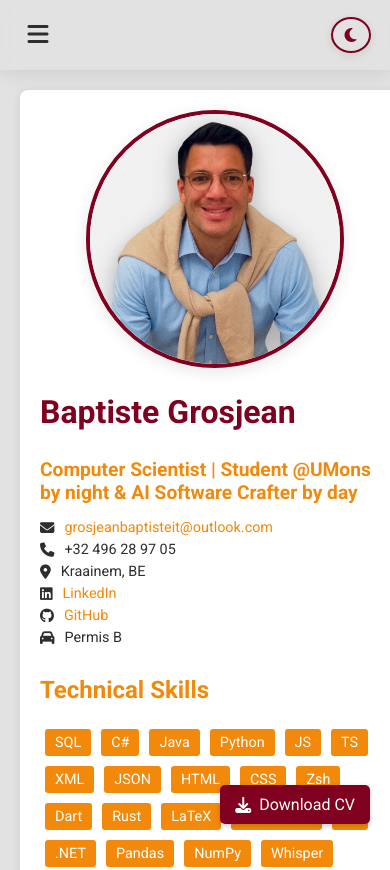
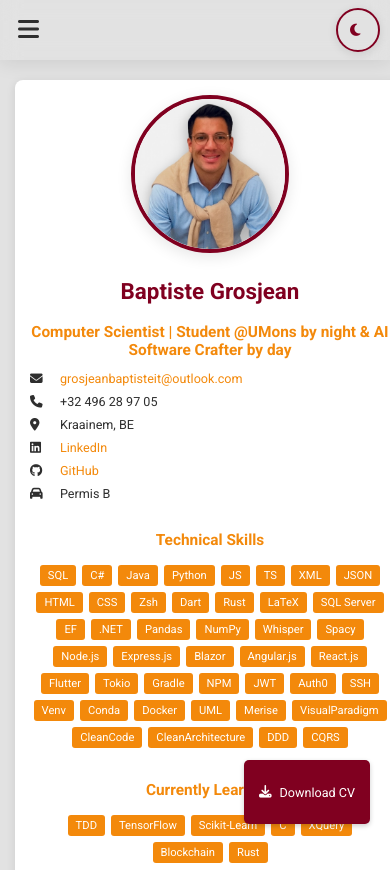
Before and after one commit to grosjeanbaptiste/grosjeanbaptiste.github.io, a plain HTML site: page index.html in a window 390 px wide. Shown: the top 870 px of the page. Drawn offline with nearby package versions, Linux system fonts and the light colour scheme.

Commit message:
fix mediaquery for phone

```diff
--- a/css/style.css
+++ b/css/style.css
@@ -359,7 +359,68 @@ nav a.active::after {
   padding: 0.5rem;
 }
 
-/* Responsive styles */
+/* Mobile-first responsive design */
+@media (max-width: 480px) {
+  body {
+    font-size: 14px;
+  }
+
+  .container {
+    padding: 80px 10px 20px;
+    gap: 15px;
+  }
+
+  .sidebar {
+    padding: 15px;
+    margin-bottom: 20px;
+  }
+
+  .sidebar h1 {
+    font-size: 1.6em;
+    text-align: center;
+  }
+
+  .sidebar h2 {
+    font-size: 1.1em;
+    text-align: center;
+  }
+
+  .main-content {
+    padding: 15px;
+  }
+
+  .main-content h2 {
+    font-size: 1.4em;
+  }
+
+  .skill-tags {
+    justify-content: center;
+  }
+
+  .skill-tag {
+    font-size: 0.8em;
+    padding: 4px 8px;
+    margin: 3px;
+  }
+
+  #profile-picture {
+    max-width: 150px;
+  }
+
+  nav {
+    padding: 0 10px;
+    height: 60px;
+  }
+
+  .cv-download-button {
+    font-size: 0.9em;
+    padding: 8px 12px;
+    right: 10px;
+    bottom: 10px;
+  }
+}
+
+/* Tablet and small desktop */
 @media (max-width: 768px) {
   /* Hide the text on small screens */
   #theme-toggle span {
@@ -413,6 +474,31 @@ nav a.active::after {
     padding: 8px 12px;
     border-radius: 50%;
   }
+
+  .container {
+    flex-direction: column;
+    padding: 80px 15px 20px;
+  }
+
+  .sidebar,
+  .main-content {
+    width: 100%;
+  }
+
+  .sidebar {
+    margin-bottom: 20px;
+  }
+
+  .experience-item,
+  .education-item,
+  .project-item {
+    margin-bottom: 25px;
+  }
+
+  .reference-item blockquote {
+    font-size: 0.9em;
+    padding-left: 12px;
+  }
 }
 
 nav ul li a:hover {
@@ -456,14 +542,18 @@ nav ul li a:hover {
   color: white;
 }
 
-@media (max-width: 768px) {
+/* Large tablets and desktop */
+@media (min-width: 769px) and (max-width: 1024px) {
   .container {
-    flex-direction: column;
+    padding: 90px 25px 20px;
   }
 
-  .sidebar,
+  .sidebar {
+    width: 30%;
+  }
+
   .main-content {
-    width: 100%;
+    width: 65%;
   }
 }
 
@@ -474,10 +564,64 @@ nav ul li a:hover {
 .contact-info p {
   display: flex;
   align-items: center;
+  flex-wrap: wrap;
+  word-break: break-word;
 }
 
 .contact-info i {
   margin-right: 10px;
+  min-width: 20px;
+}
+
+/* Touch-friendly improvements */
+@media (max-width: 768px) {
+  /* Larger touch targets */
+  nav a {
+    min-height: 44px;
+    display: flex;
+    align-items: center;
+    justify-content: center;
+  }
+
+  .cv-download-button {
+    min-height: 44px;
+    min-width: 44px;
+  }
+
+  #theme-toggle {
+    min-height: 44px;
+    min-width: 44px;
+  }
+}
+
+/* Mobile contact info improvements */
+@media (max-width: 480px) {
+  .contact-info p {
+    font-size: 0.9em;
+    margin: 8px 0;
+  }
+
+  .contact-info a {
+    word-break: break-all;
+  }
+
+  /* Better text readability on small screens */
+  .main-content p {
+    line-height: 1.6;
+  }
+
+  .experience-item p,
+  .education-item p,
+  .project-item p {
+    font-size: 0.9em;
+  }
+
+  /* Improve spacing for mobile */
+  .experience-item h3,
+  .education-item h3,
+  .project-item h3 {
+    margin-bottom: 8px;
+  }
 }
 
 .main-content h2::after {
@@ -574,6 +718,19 @@ ul {
   height: auto;
 }
 
+/* Mobile chart improvements */
+@media (max-width: 768px) {
+  .daily-life {
+    margin-top: 25px;
+  }
+
+  .daily-life canvas {
+    max-width: 250px;
+    margin: 0 auto;
+    display: block;
+  }
+}
+
 .footer {
   text-align: center;
   font-size: 0.8em;
--- a/index.html
+++ b/index.html
@@ -3,6 +3,7 @@
 
 <head>
   <meta charset="UTF-8">
+  <meta name="viewport" content="width=device-width, initial-scale=1.0">
   <title>Baptiste Grosjean - CV</title>
   <link href="https://fonts.googleapis.com/css?family=Roboto:400,700&display=swap" rel="stylesheet">
   <link rel="stylesheet" href="https://cdnjs.cloudflare.com/ajax/libs/font-awesome/6.4.0/css/all.min.css">
```
